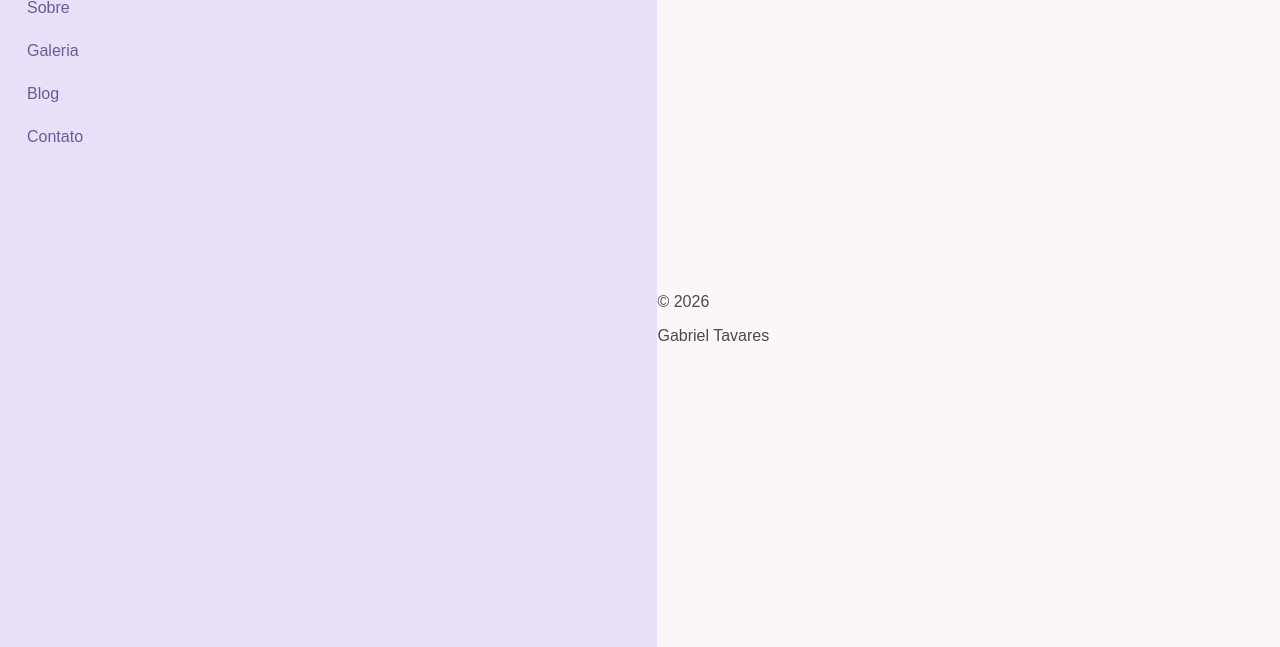
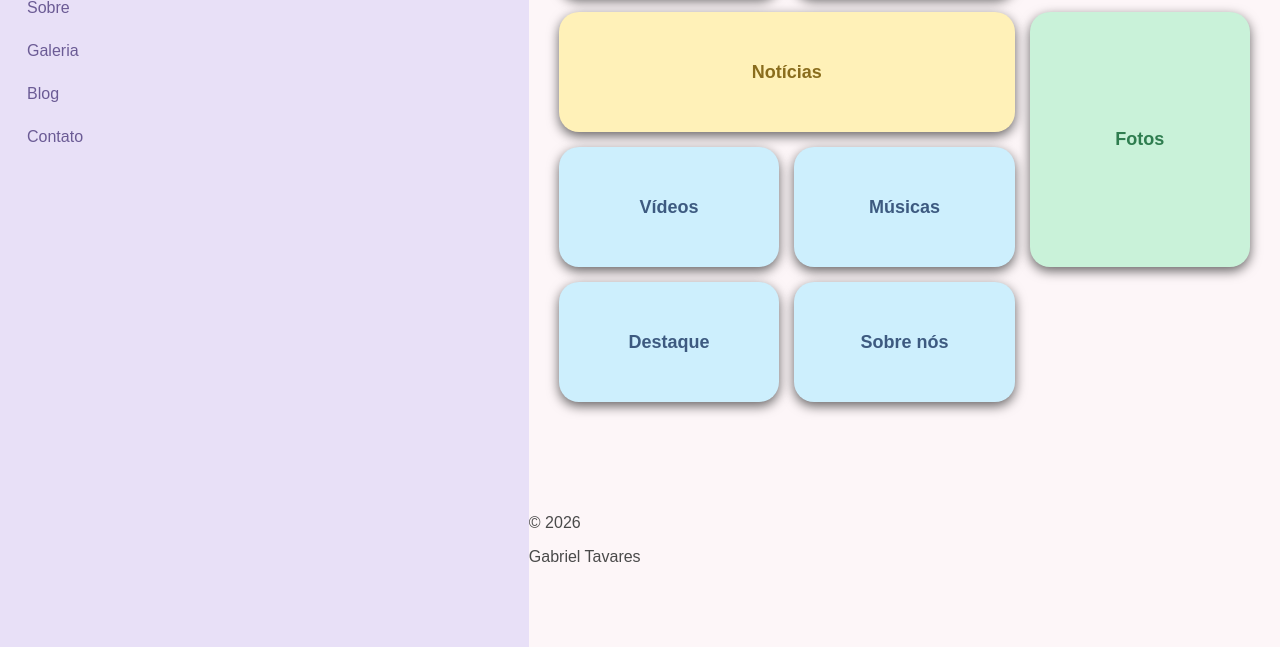
Before and after one commit to bielwellichan-debug/grid-atividade-pratica, a plain HTML site: page index.html in a window 1280 px wide. Shown: the part 153-800 px from the top of the page. Drawn offline with Linux system fonts and the light colour scheme.

Commit message:
Adição de span e hover nas caixas da página index.html

```diff
--- a/style.css
+++ b/style.css
@@ -51,9 +51,53 @@ body {
     margin-left: 10px;
 }
 
-.titulo{
+.titulo {
     font-size: 30px;
     font-weight: bold;
     color: #4a3b78;
     margin-bottom: 20px;
 }
+
+.titulo:hover {
+    background: none;
+    color: #4a3b78;
+}
+
+.grade {
+    display: grid;
+    grid-template-columns: repeat(3, 1fr);
+    grid-auto-rows: 120px;
+    gap: 15px;
+    padding: 30px;
+    align-content: start;
+}
+
+.caixa {
+    background: #cdeffd;
+    color: #3d5a80;
+    font-weight: bold;
+    font-size: 18px;
+    border-radius: 20px;
+    box-shadow: 0 4px 12px rgba(0, 0, 0, 0.6);
+    transition: 0.3s;
+
+    display: grid;
+    place-items: center;
+}
+
+.caixa:hover{
+    transform: translate(-5px) scale(1.02);
+    box-shadow: 0 10px 20px rgba(0, 0, 0, 0.1);
+}
+
+.larga{
+    grid-column: span 2;
+    background-color: #fff1b8;
+    color: #8a6d1d;
+}
+
+.alta{
+    grid-row: span 2;
+    background-color: #c9f2d9;
+    color: #2e7d4f;
+}
```
